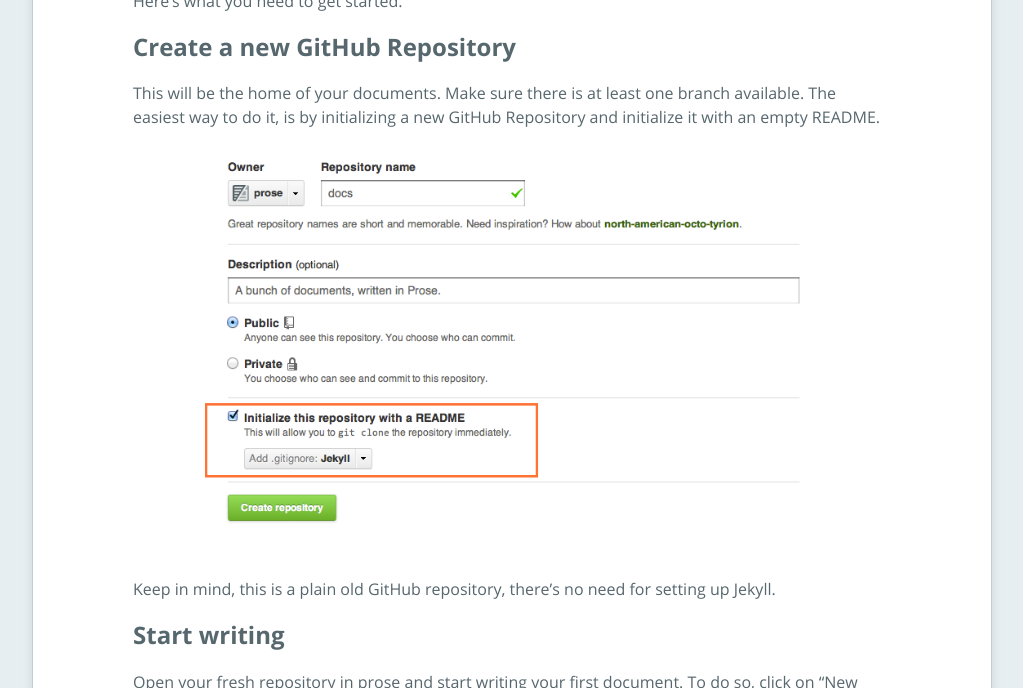
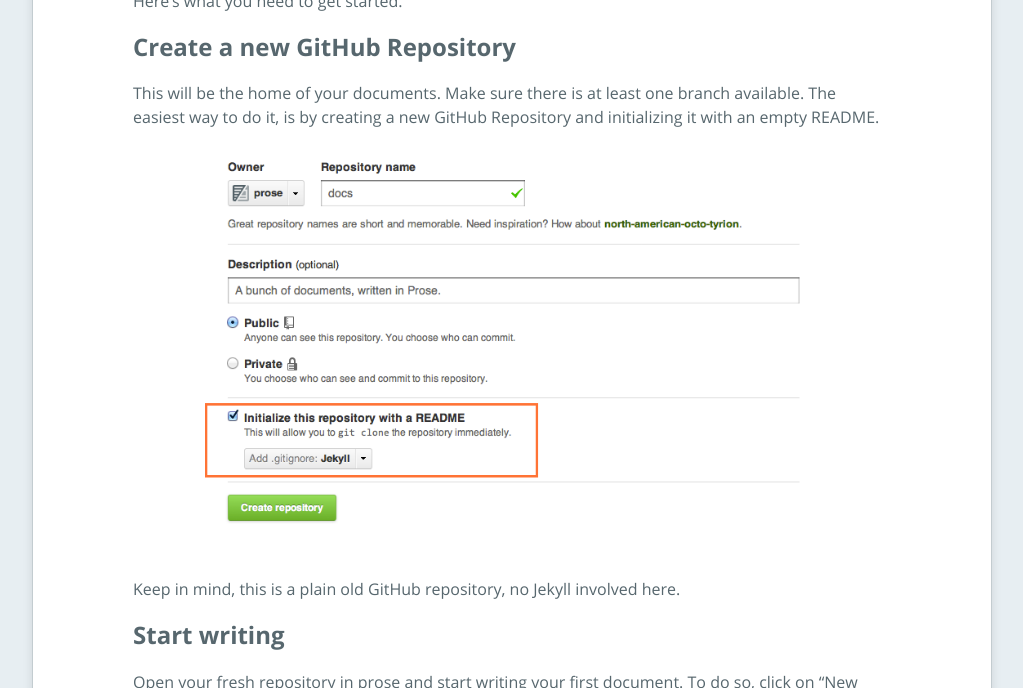
Before and after one commit to prose/prose, a Jekyll site: the page built from _posts/help/2012-06-20-prose-for-writers.md, in a window 1280 px wide and 1400 px high, scrolled down 193 px. Shown: the part 178-866 px from the top of the window, without its empty margins (128-1151 px from the left). Built offline with Jekyll 4.4.1, drawn with Linux system fonts in a browser that asks for light colours; some of the changed text lies outside the part shown.

Commit message:
Updated _posts/help/2012-06-20-prose-for-writers.md

```diff
--- a/_posts/help/2012-06-20-prose-for-writers.md
+++ b/_posts/help/2012-06-20-prose-for-writers.md
@@ -15,11 +15,11 @@
 
 ## Create a new GitHub Repository
 
-This will be the home of your documents. Make sure there is at least one branch available. The easiest way to do it, is by initializing a new GitHub Repository and initialize it with an empty README.
+This will be the home of your documents. Make sure there is at least one branch available. The easiest way to do it, is by creating a new GitHub Repository and initializing it with an empty README.
 
 ![Create a repository on GitHub](http://prose.io/images/screenshots/prose-for-writers/create-repository.png)
 
-Keep in mind, this is a plain old GitHub repository, there's no need for setting up Jekyll.
+Keep in mind, this is a plain old GitHub repository, no Jekyll involved here.
 
 
 ## Start writing
```
Also changed, not shown: other parts of _posts/help/2012-06-20-prose-for-writers.md (+1 -1 lines).
